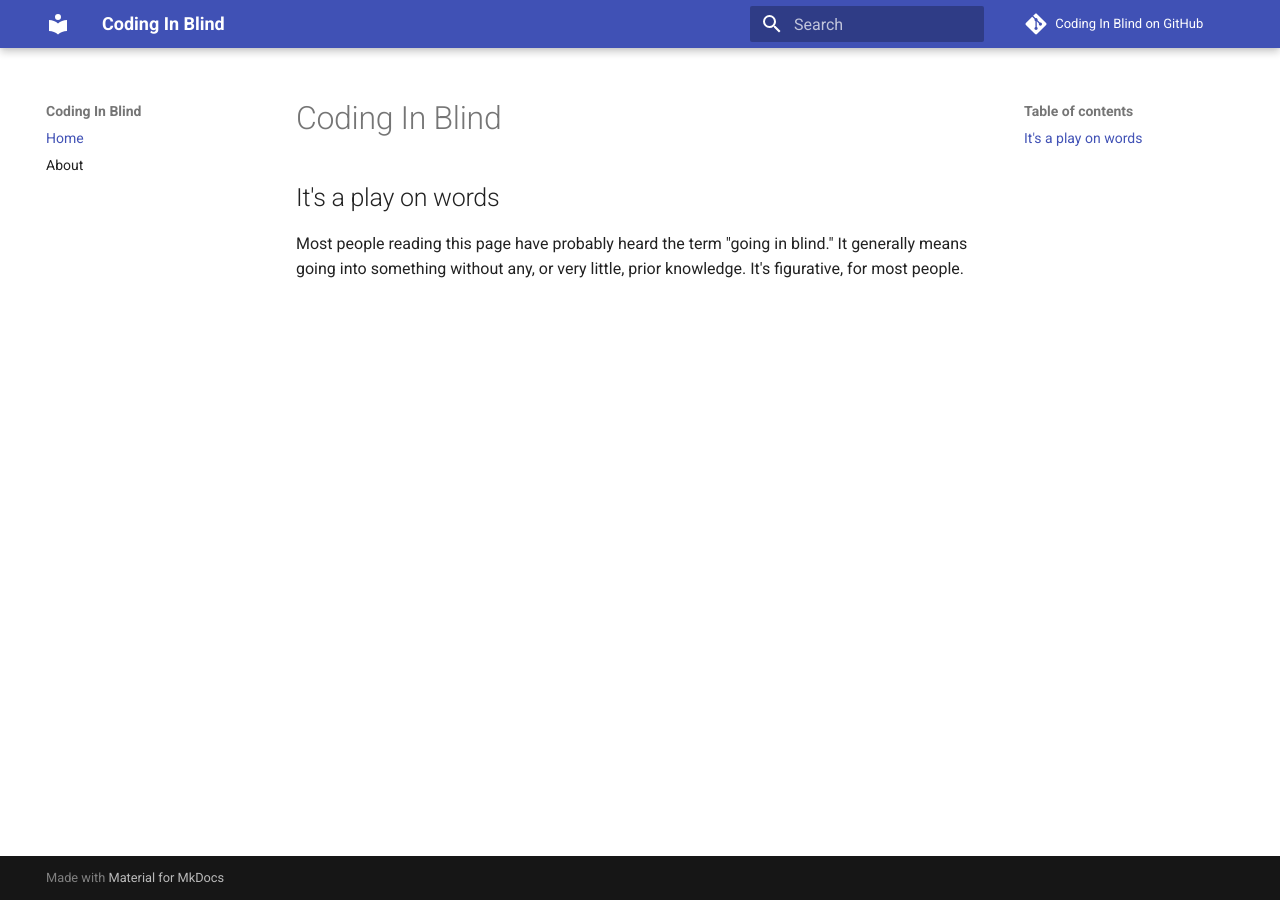
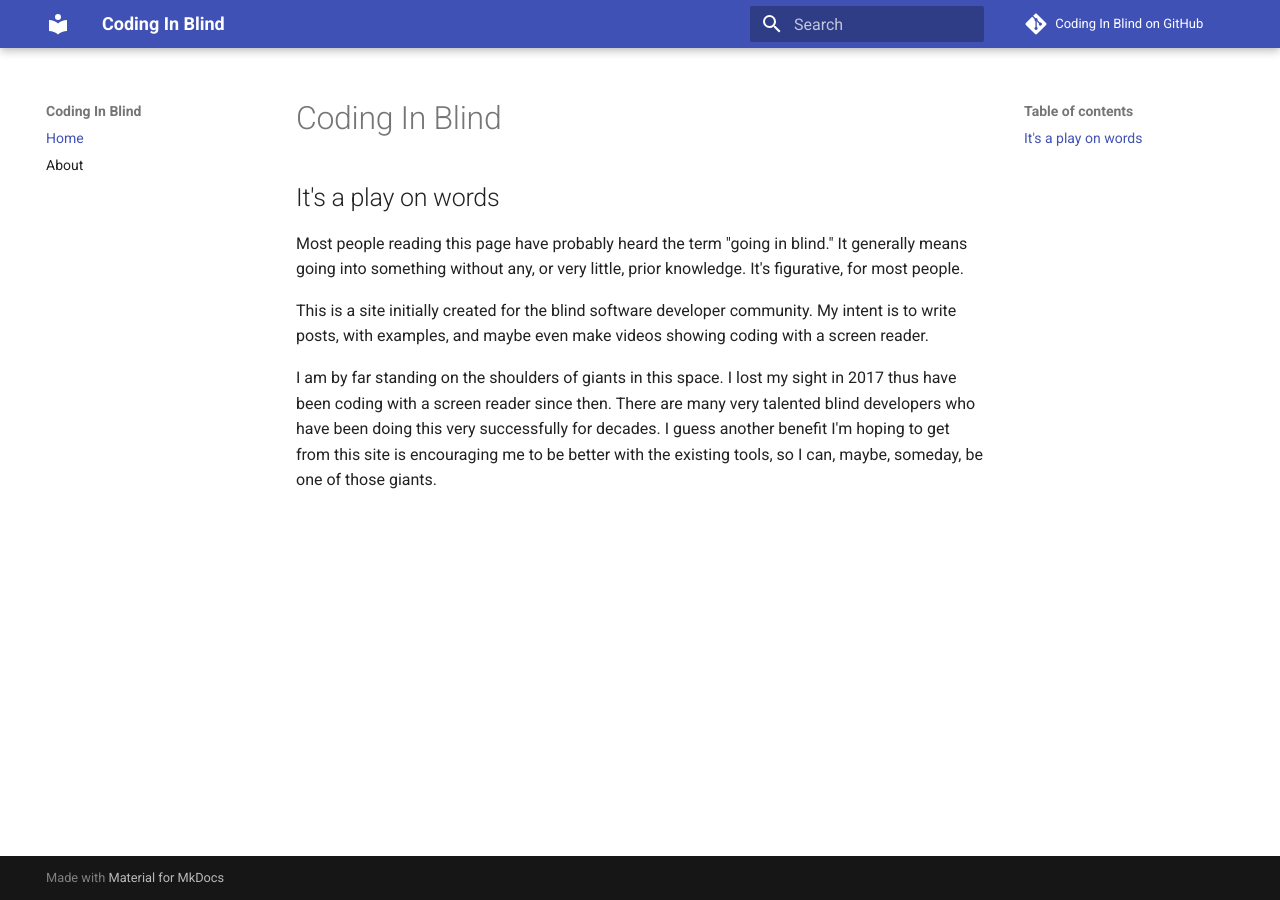
Before and after one commit to joeldodson/codinginblind, an MkDocs documentation site: the page built from docs/index.md, in a window 1280 px wide. Built offline with MkDocs 1.6.1 and Material for MkDocs 9.7.7, drawn with Linux system fonts in a browser that asks for light colours; comment, search, counter and statistics services are not loaded.

Commit message:
some more explanation for the home page

```diff
--- a/docs/index.md
+++ b/docs/index.md
@@ -5,3 +5,14 @@
 Most people reading this page have probably heard the term "going in blind."
 It generally means going into something without any, or very little, prior knowledge.
 It's figurative, for most people.
+
+This is a site initially created for the blind software developer community.
+My intent is to write posts, with examples, and maybe even make videos
+showing coding with a screen reader.
+
+I am by far standing on the shoulders of giants in this space.
+I lost my sight in 2017 thus have been coding with a screen reader since then.
+There are many very talented blind developers
+who have been doing this very successfully for decades.
+I guess another benefit I'm hoping to get from this site
+is encouraging me to be better with the existing tools, so I can, maybe, someday, be one of those giants.
```
